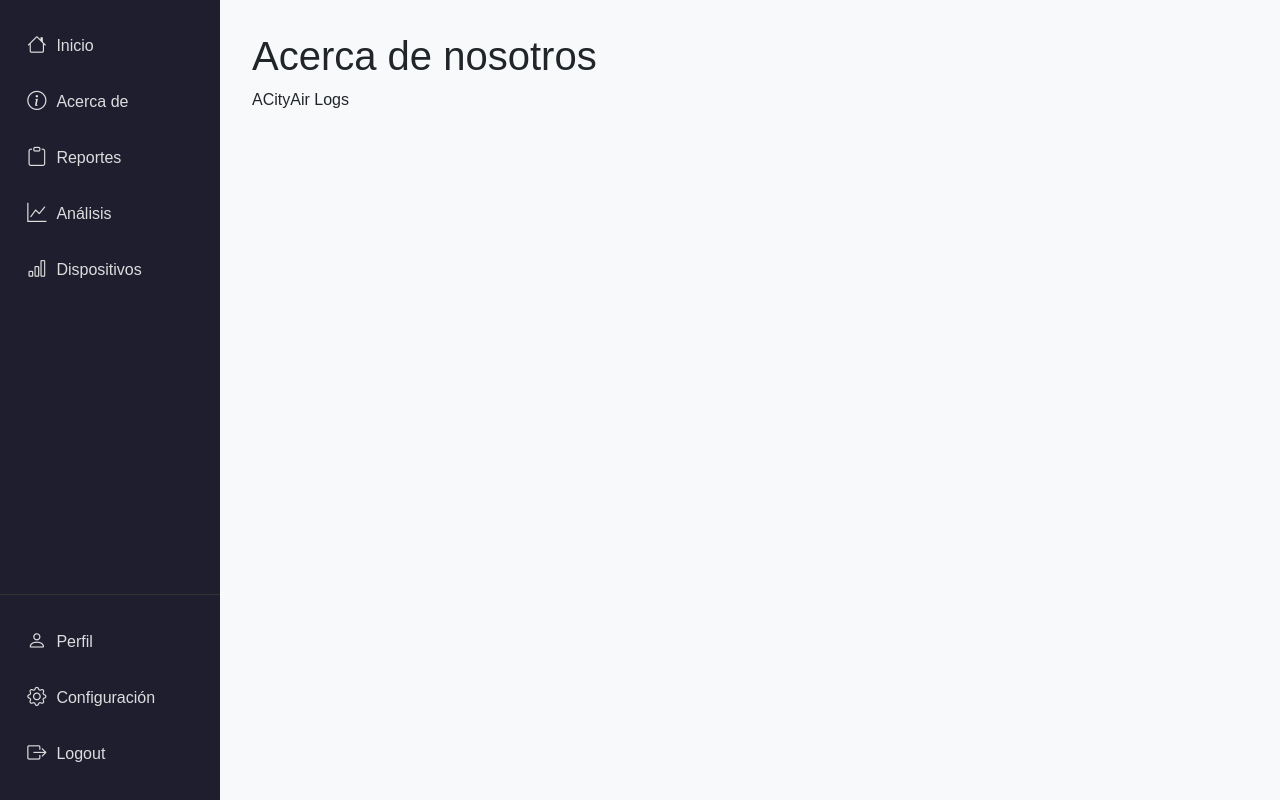
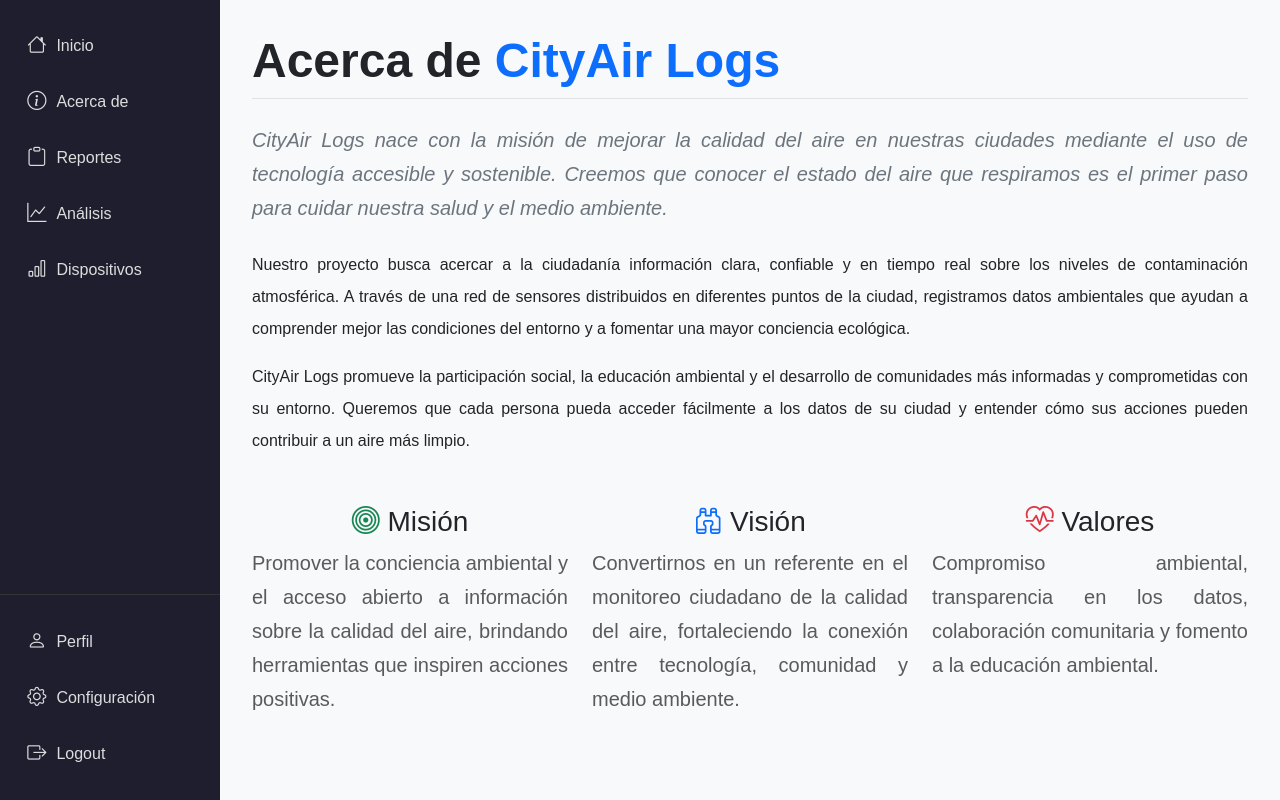
Before and after one commit to hyoonie/CityAir-Logs, a Django app: page /about_us/aboutus in a window 1280 px wide. Run offline with Django 5.2, Linux system fonts and the light colour scheme.

Commit message:
MQDH_01
Semaforo, about us,

```diff
--- a/core/static/styles/styles.css
+++ b/core/static/styles/styles.css
@@ -156,3 +156,16 @@ body {
   display: flex;
   gap: 1rem;
 }
+
+
+.content p {
+  line-height: 1.7; /* Aumenta el espacio entre líneas */
+  text-align: justify; /* Justifica el texto */
+  margin-bottom: 1.5rem; /* Espacio entre párrafos (equivale a mb-4 de Bootstrap) */
+}
+
+/* Estilo para el primer párrafo, para hacerlo destacar */
+.content p:first-of-type {
+  font-size: 1.25rem; /* Lo hace un poco más grande */
+  font-weight: 300;
+}
--- a/core/templates/about_us/about_us.html
+++ b/core/templates/about_us/about_us.html
@@ -21,7 +21,7 @@
       <a href="{% url 'dispositivos' %}"><i class="bi bi-bar-chart"></i> Dispositivos</a>
     </div>
     <div class="bottom">
-      <a href="#"><i class="bi bi-person"></i> Perfil</a>
+      <a href="{% url 'login' %}"><i class="bi bi-person"></i>Perfil</a>
       <a href="#"><i class="bi bi-gear"></i> Configuración</a>
       <a href="#"><i class="bi bi-box-arrow-right"></i> Logout</a>
     </div>
@@ -29,8 +29,42 @@
 
   <!-- Contenido -->
   <div class="content">
-    <h1>Acerca de nosotros</h1>
-    <p>ACityAir Logs</p>
+  <h1 class="display-5 fw-bold border-bottom pb-2 mb-4">
+      Acerca de <span class="text-primary">CityAir Logs</span>
+    </h1>
+
+    <p class="lead fst-italic text-secondary">
+      CityAir Logs nace con la misión de mejorar la calidad del aire en nuestras ciudades mediante el uso de tecnología accesible y sostenible. Creemos que conocer el estado del aire que respiramos es el primer paso para cuidar nuestra salud y el medio ambiente.
+    </p>
+
+  <p class="mb-3 text-justify lh-lg">
+    Nuestro proyecto busca acercar a la ciudadanía información clara, confiable y en tiempo real sobre los niveles de contaminación atmosférica. A través de una red de sensores distribuidos en diferentes puntos de la ciudad, registramos datos ambientales que ayudan a comprender mejor las condiciones del entorno y a fomentar una mayor conciencia ecológica.
+  </p>
+
+  <p class="mb-4 text-justify lh-lg">
+    CityAir Logs promueve la participación social, la educación ambiental y el desarrollo de comunidades más informadas y comprometidas con su entorno. Queremos que cada persona pueda acceder fácilmente a los datos de su ciudad y entender cómo sus acciones pueden contribuir a un aire más limpio.
+  </p>
+
+  <div class="row text-center mt-5">
+    <div class="col-md-4">
+      <h3><i class="bi bi-bullseye text-success"></i> Misión</h3>
+      <p class="text-muted">
+        Promover la conciencia ambiental y el acceso abierto a información sobre la calidad del aire, brindando herramientas que inspiren acciones positivas.
+      </p>
+    </div>
+    <div class="col-md-4">
+      <h3><i class="bi bi-binoculars text-primary"></i> Visión</h3>
+      <p class="text-muted">
+        Convertirnos en un referente en el monitoreo ciudadano de la calidad del aire, fortaleciendo la conexión entre tecnología, comunidad y medio ambiente.
+      </p>
+    </div>
+    <div class="col-md-4">
+      <h3><i class="bi bi-heart-pulse text-danger"></i> Valores</h3>
+      <p class="text-muted">
+        Compromiso ambiental, transparencia en los datos, colaboración comunitaria y fomento a la educación ambiental.
+      </p>
+    </div>
   </div>
+</div>
 </body>
 </html>
--- a/core/templates/datos/datos.html
+++ b/core/templates/datos/datos.html
@@ -21,7 +21,7 @@
       <a href="{% url 'dispositivos' %}"><i class="bi bi-bar-chart"></i> Dispositivos</a>
     </div>
     <div class="bottom">
-      <a href="#"><i class="bi bi-person"></i> Perfil</a>
+      <a href="{% url 'login' %}"><i class="bi bi-person"></i>Perfil</a>
       <a href="#"><i class="bi bi-gear"></i> Configuración</a>
       <a href="#"><i class="bi bi-box-arrow-right"></i> Logout</a>
     </div>
--- a/core/templates/dispositivos/dispositivos.html
+++ b/core/templates/dispositivos/dispositivos.html
@@ -164,7 +164,7 @@
             <a href="{% url 'dispositivos' %}"><i class="bi bi-bar-chart"></i> Dispositivos</a>
         </div>
         <div class="bottom">
-            <a href="#"><i class="bi bi-person"></i> Perfil</a>
+      <a href="{% url 'login' %}"><i class="bi bi-person"></i>Perfil</a>
             <a href="#"><i class="bi bi-gear"></i> Configuración</a>
             <a href="#"><i class="bi bi-box-arrow-right"></i> Logout</a>
         </div>
--- a/core/templates/home.html
+++ b/core/templates/home.html
@@ -21,9 +21,9 @@
       <a href="{% url 'dispositivos' %}"><i class="bi bi-bar-chart"></i> Dispositivos</a>
     </div>
     <div class="bottom">
-      <a href="#"><i class="bi bi-person"></i> Perfil</a>
-      <a href="#"><i class="bi bi-gear"></i> Configuración</a>
-      <a href="#"><i class="bi bi-box-arrow-right"></i> Logout</a>
+      <a href="{% url 'login' %}"><i class="bi bi-person"></i>Perfil</a>
+      <a href="#"><i class="bi bi-gear"></i>Configuración</a>
+      <a href="#"><i class="bi bi-box-arrow-right"></i>Logout</a>
     </div>
   </div>
 
--- a/core/templates/reportes/reportes.html
+++ b/core/templates/reportes/reportes.html
@@ -21,7 +21,7 @@
       <a href="{% url 'dispositivos' %}"><i class="bi bi-bar-chart"></i> Dispositivos</a>
     </div>
     <div class="bottom">
-      <a href="#"><i class="bi bi-person"></i> Perfil</a>
+      <a href="{% url 'login' %}"><i class="bi bi-person"></i>Perfil</a>
       <a href="#"><i class="bi bi-gear"></i> Configuración</a>
       <a href="#"><i class="bi bi-box-arrow-right"></i> Logout</a>
     </div>
--- a/core/urls.py
+++ b/core/urls.py
@@ -11,6 +11,9 @@ urlpatterns = [
 
         # Paths: login/home
         path('', views.view_home, name='home'),
+        path('sesiones/login', views.view_ct_login, name='login'),
+
+        # Paths: core/template/about us
         path('about_us/aboutus', views.view_aboutus, name='aboutus'),
 
         # Paths: core/templates/datos...
--- a/core/views.py
+++ b/core/views.py
@@ -5,6 +5,10 @@ from django.shortcuts import render
 #Home
 def view_home(request):
     return render(request, 'home.html')
+
+# core/template/sesiones
+def view_ct_login(request):
+     return render(request, 'sesiones/login.html')
 
 # core/template/about us
 def view_aboutus(request):
```
Also changed, not shown: core/templates/sesiones/login.html (+3 -8 lines).
